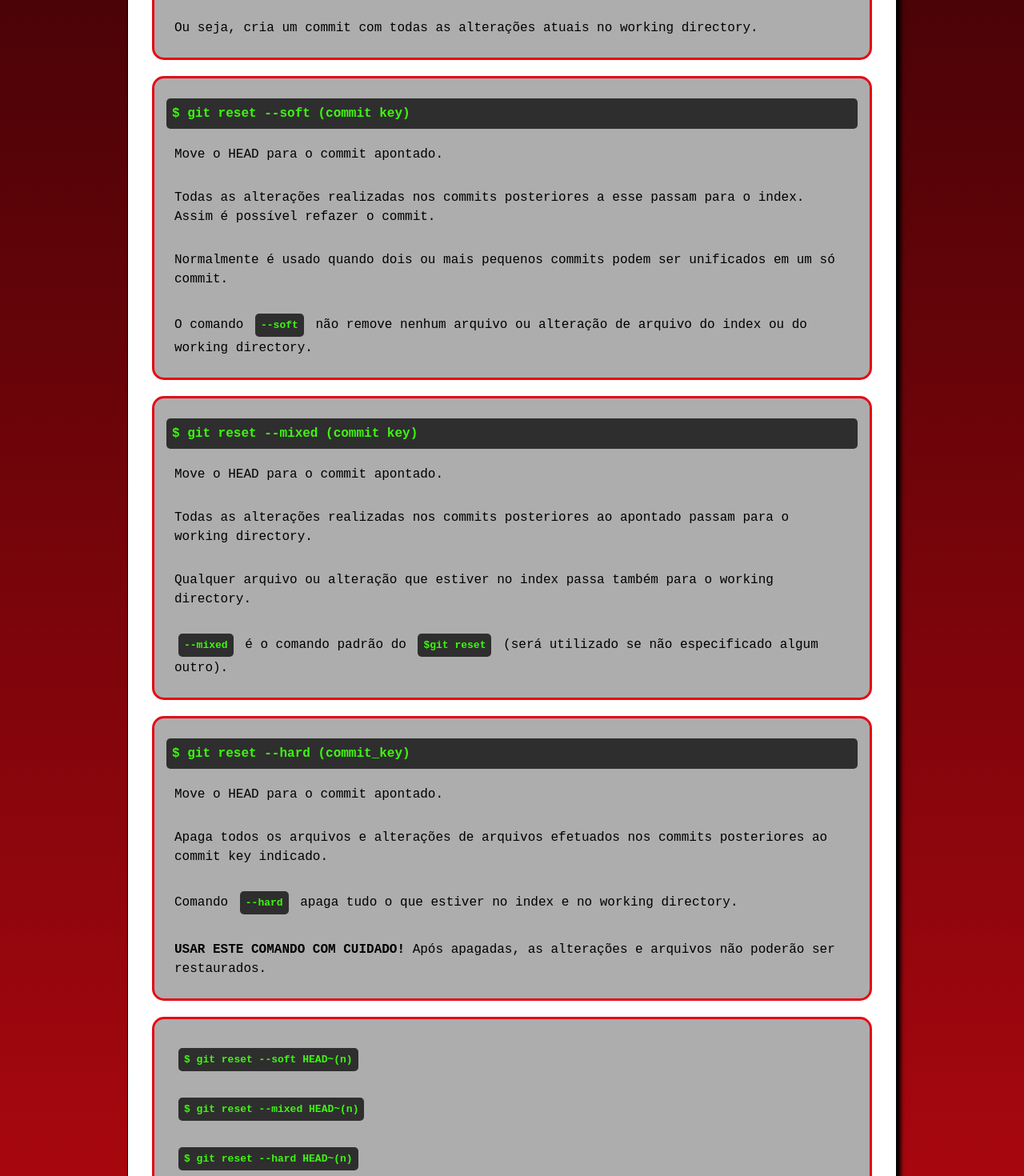
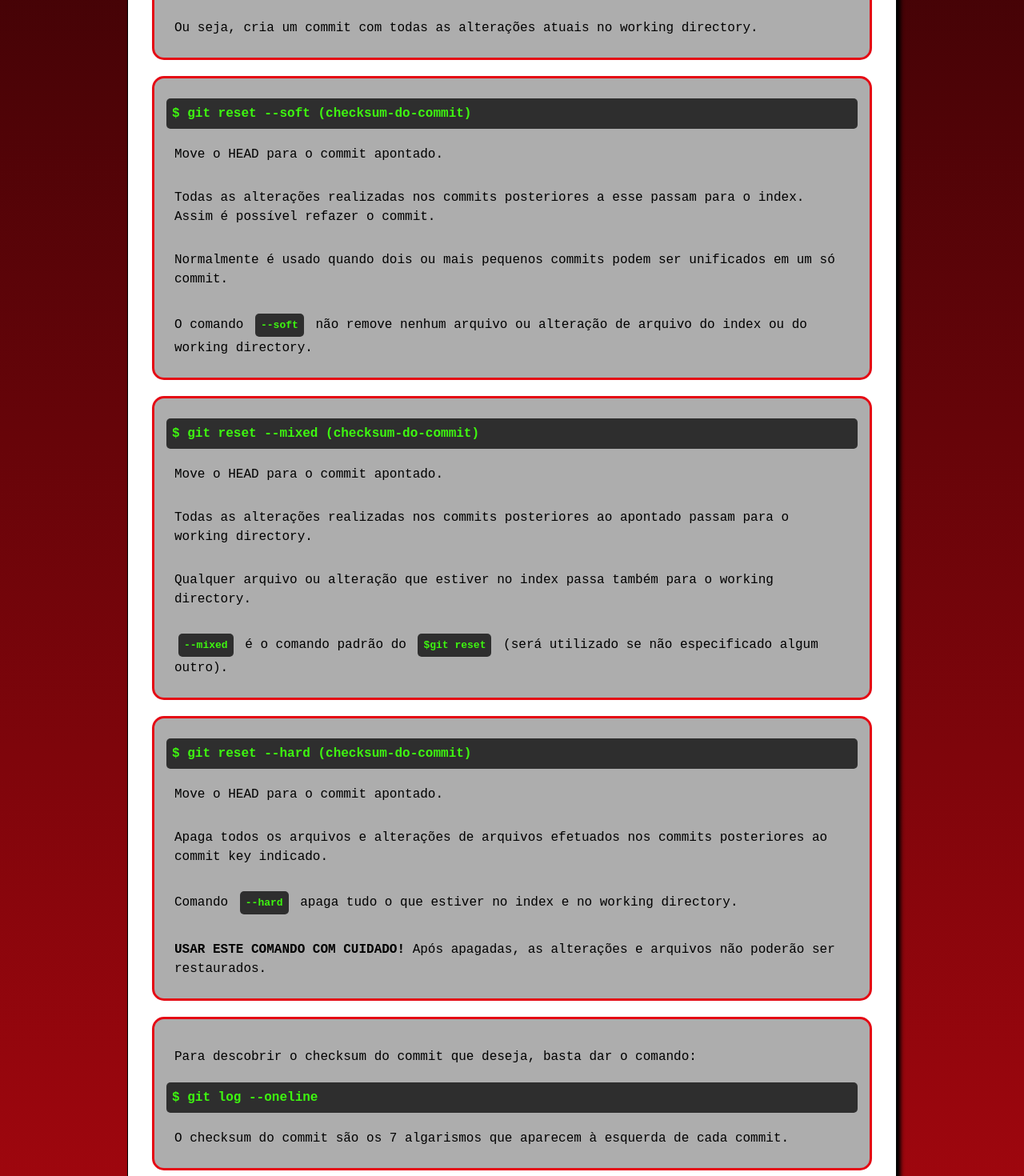
Before and after one commit to willypedroso/gitflix, a React (Create React App) app: page /commit in a window 1280 px wide. Shown: the part 1180-2650 px from the top of the page at 80% size. Built offline with nearby package versions, Linux system fonts and the light colour scheme.

Commit message:
fix commit instruction

```diff
--- a/src/components/content/Commit.jsx
+++ b/src/components/content/Commit.jsx
@@ -35,7 +35,7 @@ export default () => {
 
 
             <div className="Instruction">
-                <div className="Code">$ git reset --soft (commit key)</div>
+                <div className="Code">$ git reset --soft (checksum-do-commit)</div>
                 <p>Move o HEAD para o commit apontado.</p>
                 <p>Todas as alterações realizadas nos commits posteriores a esse passam para o index. Assim é possível refazer o commit.</p>
                 <p>Normalmente é usado quando dois ou mais pequenos commits podem ser unificados em um só commit.</p>
@@ -44,7 +44,7 @@ export default () => {
 
 
             <div className="Instruction">
-                <div className="Code">$ git reset --mixed (commit key)</div>
+                <div className="Code">$ git reset --mixed (checksum-do-commit)</div>
                 <p>Move o HEAD para o commit apontado.</p>
                 <p>Todas as alterações realizadas nos commits posteriores ao apontado passam para o working directory.</p>
                 <p>Qualquer arquivo ou alteração que estiver no index passa também para o working directory.</p>
@@ -52,11 +52,17 @@ export default () => {
             </div>
 
             <div className="Instruction">
-                <div className="Code">$ git reset --hard (commit_key)</div>
+                <div className="Code">$ git reset --hard (checksum-do-commit)</div>
                 <p>Move o HEAD para o commit apontado.</p>
                 <p>Apaga todos os arquivos e alterações de arquivos efetuados nos commits posteriores ao commit key indicado.</p>
                 <p>Comando <code>--hard</code> apaga tudo o que estiver no index e no working directory.</p>
                 <p><strong>USAR ESTE COMANDO COM CUIDADO!</strong> Após apagadas, as alterações e arquivos não poderão ser restaurados.</p>
+            </div>
+
+            <div className="Instruction">
+                <p>Para descobrir o checksum do commit que deseja, basta dar o comando:</p>
+                <div className="Code">$ git log --oneline</div>
+                <p>O checksum do commit são os 7 algarismos que aparecem à esquerda de cada commit.</p>
             </div>
 
             <div className="Instruction">
```
